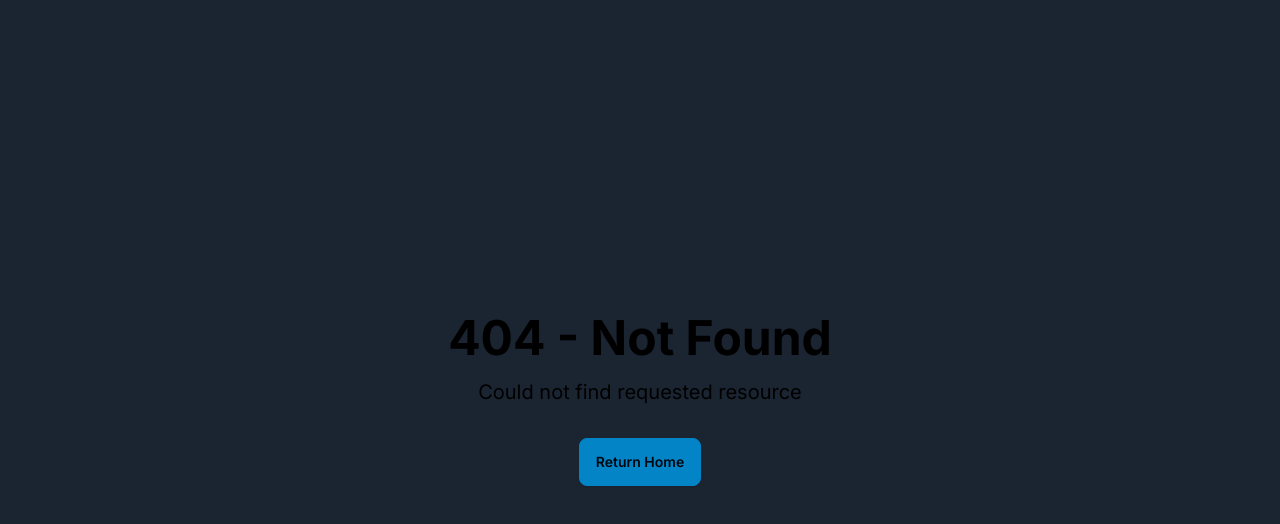
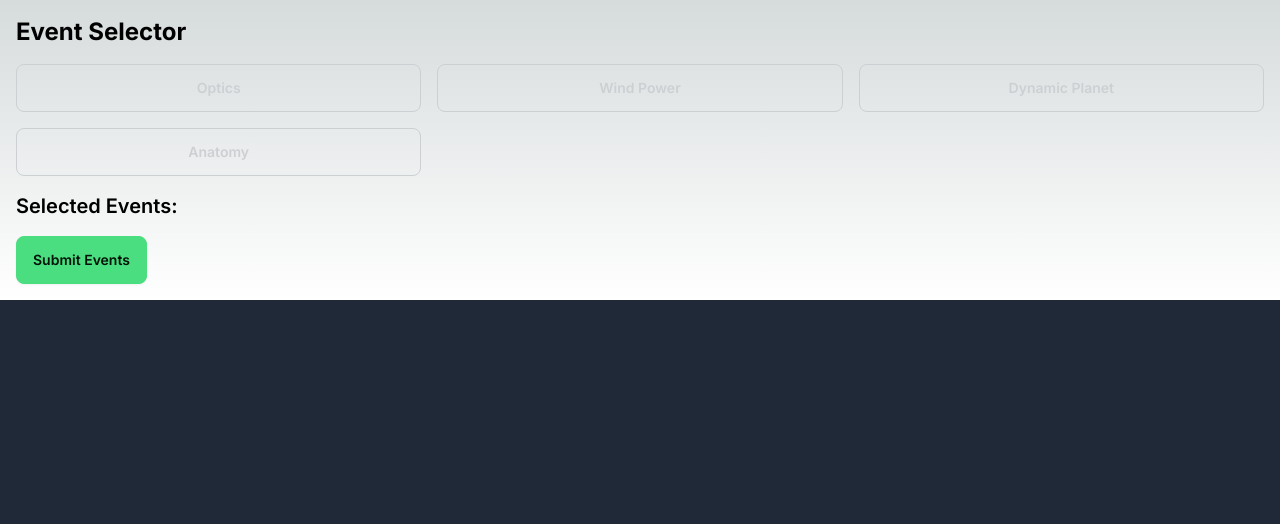
Before and after one commit to CrazeXD/SciBind, a Next.js app in the folder frontend/scibind/: page /auth/signup/select-events in a window 1280 px wide. Before the commit this address had no page. Shown: the top 524 px of the page. Built offline with nearby package versions, Linux system fonts and the light colour scheme.

Commit message:
Event selection

```diff
--- a/frontend/scibind/package.json
+++ b/frontend/scibind/package.json
@@ -9,6 +9,7 @@
     "lint": "next lint"
   },
   "dependencies": {
+    "axios": "^1.7.2",
     "next": "14.2.5",
     "react": "^18",
     "react-dom": "^18"
--- a/frontend/scibind/src/app/auth/signup/page.tsx
+++ b/frontend/scibind/src/app/auth/signup/page.tsx
@@ -3,7 +3,7 @@
 import { useEffect, useState } from "react";
 import { useRouter } from "next/navigation";
 
-export default function SignupForm() {
+export default function Initial() {
   const [username, setUsername] = useState("");
   const [email, setEmail] = useState("");
   const [firstName, setFirstName] = useState("");
@@ -58,7 +58,7 @@ export default function SignupForm() {
       if (response.ok) {
         const data = await response.json();
         localStorage.setItem("token", data.token);
-        router.push("/dashboard");
+        router.push("/auth/signup/select-events");
       } else {
         setError("Something went wrong. Please try again.");
       }
--- /dev/null
+++ b/frontend/scibind/src/app/auth/signup/select-events/page.tsx
@@ -0,0 +1,80 @@
+'use client';
+
+import React, { useState, useEffect } from 'react';
+import axios from 'axios';
+
+const EventSelector = () => {
+    // TODO: Get full list of events programmatically later
+    // TODO: Style the page
+  const [events, setEvents] = useState([
+    { id: 1, name: 'Optics' },
+    { id: 2, name: 'Wind Power' },
+    { id: 3, name: 'Dynamic Planet' },
+    { id: 4, name: 'Anatomy' },
+  ]);
+  const [selectedEvents, setSelectedEvents] = useState<{ id: number; name: string; }[]>([]);
+  const [token, setToken] = useState('');
+
+  useEffect(() => {
+    const storedToken = localStorage.getItem('authToken');
+    if (storedToken) {
+      setToken(storedToken);
+    }
+  }, []);
+
+  const handleEventSelect = (event: { id: number; name: string; }) => {
+    setSelectedEvents((prev) =>
+      prev.includes(event) ? prev.filter((e) => e !== event) : [...prev, event]
+    );
+  };
+
+  const handleSubmit = async () => {
+    try {
+      const response = await axios.post('http://127.0.0.1:8000/api/event-set', {
+        events: selectedEvents.map(event => event.id)
+      }, {
+        headers: {
+          'Authorization': `Bearer ${token}`
+        }
+      });
+      console.log('Response:', response.data);
+      alert('Events submitted successfully!');
+    } catch (error) {
+      console.error('Error submitting events:', error);
+      alert('Failed to submit events. Please try again.');
+    }
+  };
+
+  return (
+    <div className="container mx-auto p-4">
+      <h1 className="text-2xl font-bold mb-4">Event Selector</h1>
+
+      <div className="grid grid-cols-1 md:grid-cols-2 lg:grid-cols-3 gap-4 mb-4">
+        {events.map((event) => (
+          <div
+            key={event.id}
+            className={`btn ${selectedEvents.includes(event) ? 'btn-primary' : 'btn-outline'}`}
+            onClick={() => handleEventSelect(event)}
+          >
+            {event.name}
+          </div>
+        ))}
+      </div>
+
+      <div className="mb-4">
+        <h2 className="text-xl font-semibold mb-2">Selected Events:</h2>
+        <ul className="list-disc list-inside">
+          {selectedEvents.map((event) => (
+            <li key={event.id}>{event.name}</li>
+          ))}
+        </ul>
+      </div>
+
+      <button className="btn btn-success" onClick={handleSubmit}>
+        Submit Events
+      </button>
+    </div>
+  );
+};
+
+export default EventSelector;
```
Also changed, not shown: 2 other files (tests, documents, lock files or other folders).
